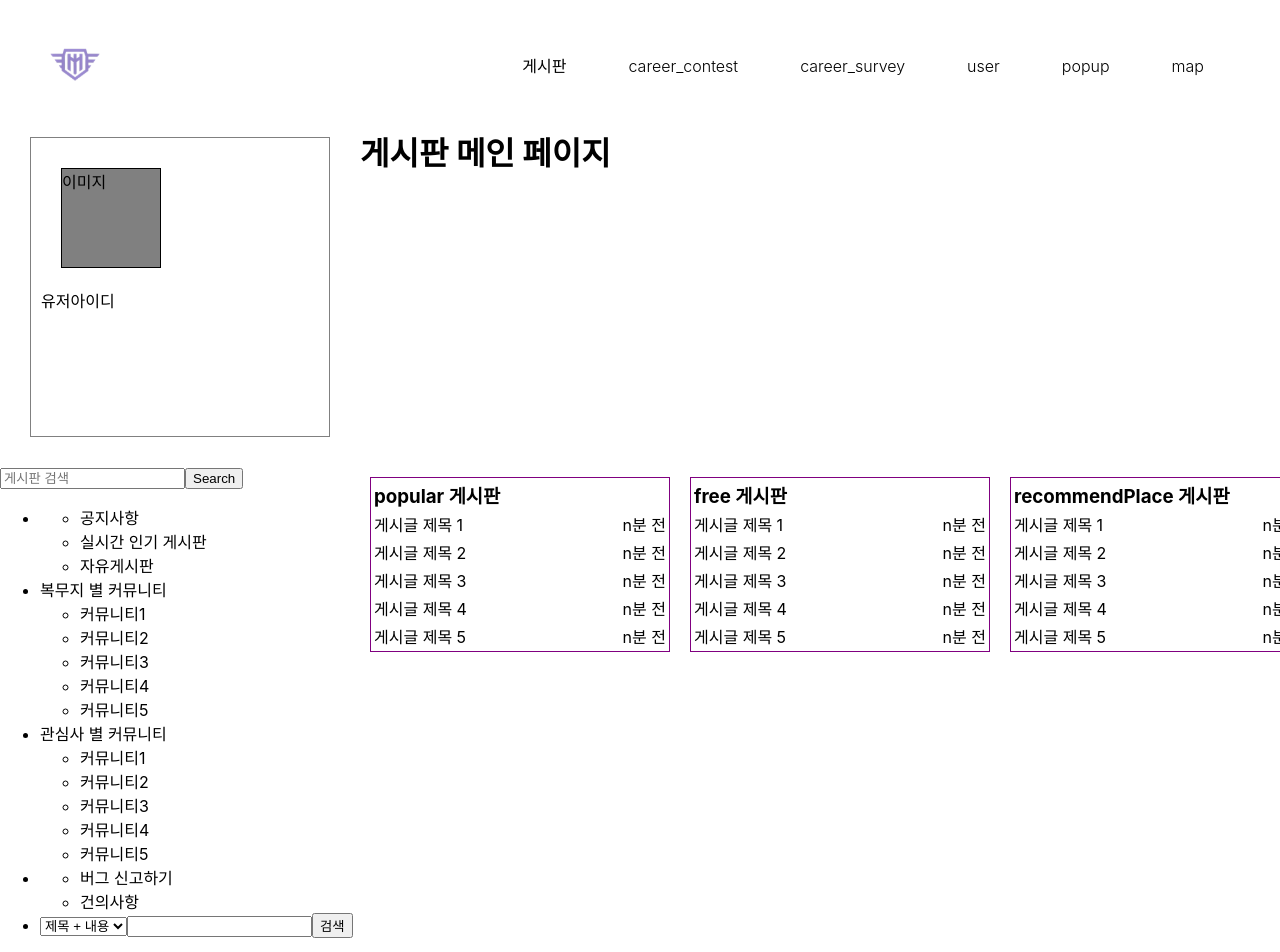
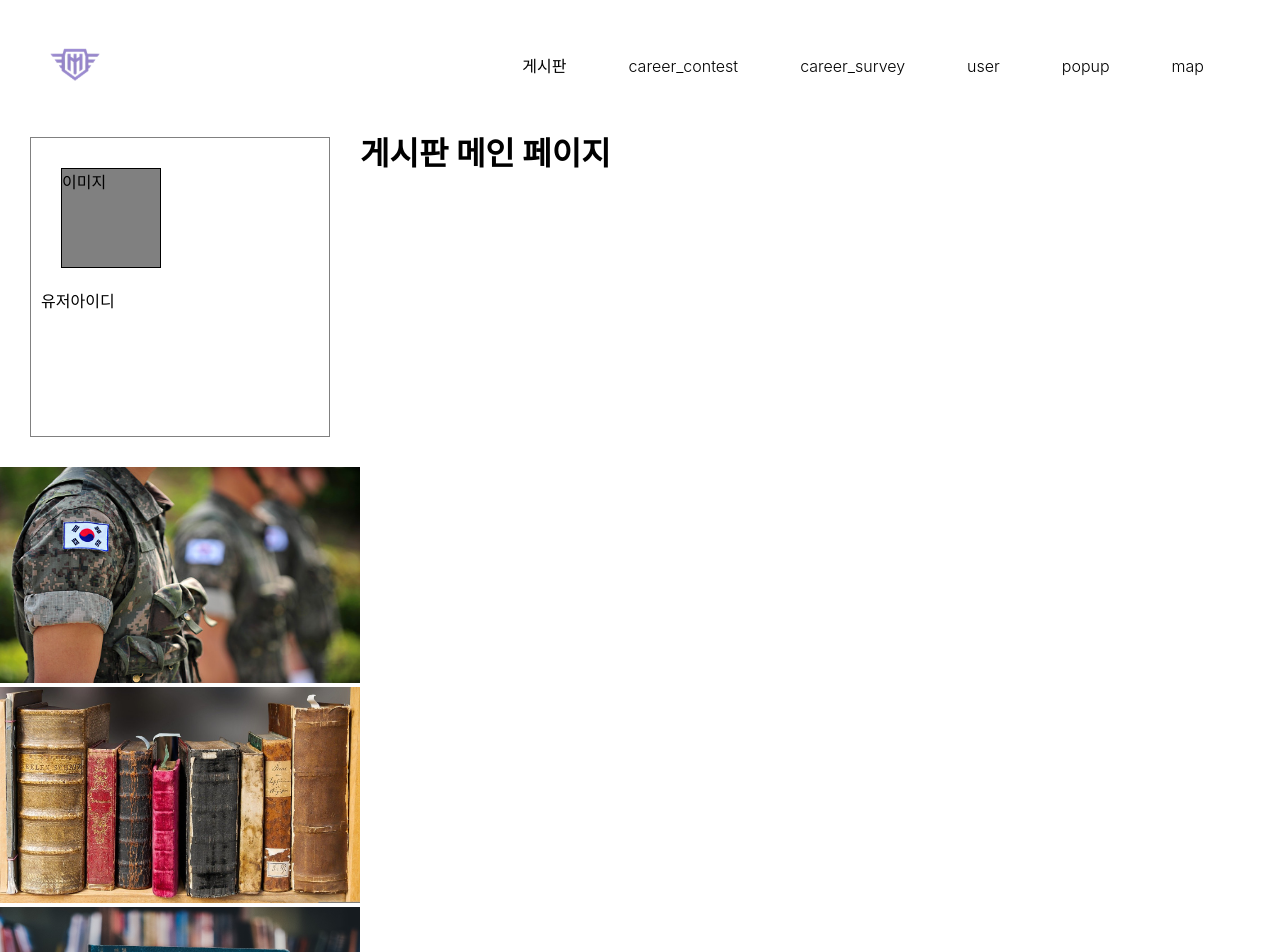
Before and after one commit to osamhack2022/WEB_MiliDream_Dreamers, a Next.js app in the folder frontend/: page /board in a window 1280 px wide. Shown: the top 952 px of the page. Built offline with nearby package versions, Linux system fonts and the light colour scheme.

Commit message:
Feat : repeat img component in BoardCenter
- 컴포넌트 반복 기능 구현.

Related to :
Frontend-board : /board/index.js (게시판 메인 페이지) #18

```diff
--- a/frontend/components/board/BoardCenter.js
+++ b/frontend/components/board/BoardCenter.js
@@ -1,8 +1,19 @@
 //게시판 위, 중앙에 사진 및 제목 등
+import Image from "next/image";
 
 export default function BoardCenter() {
-    return (
-        <div>
-        </div>
-    )
+  const imageList = ["army1_503.jpg", "book_1280.jpg", "books_1280.jpg", "gwanghwamun_1280.jpg", "korea_1280.jpg"];
+  const imageComponentList = imageList.map((name) => <Image
+    key={name}
+    alt={`board center picture ${name}`}
+    src={`/board-center/${name}`}
+    width="500px" height="300px"
+    placeholder="Loading..."/>);
+  console.log(imageComponentList);
+
+  return (
+    <div>
+      {imageComponentList}
+    </div>
+  )
 }
--- a/frontend/pages/board/index.js
+++ b/frontend/pages/board/index.js
@@ -32,17 +32,17 @@ export default function board() {
           .container {
             display:  grid;
             grid-template-areas:
-              "userInfo header header "
-              "userInfo banner banner "
-              "navBar   miniB   miniB "
-              "navBar   miniB   miniB "
-              "navBar     .       .   "
+              "userInfo header header"
+              "userInfo banner banner"
+              "navBar   miniB  miniB"
+              "navBar   miniB  miniB"
+              "navBar   .      .    "
               "footer   footer  footer";
           }
           .userInfo { grid-area: userInfo; }
           .headerB { grid-area: header; }
+          .navBar { grid-area: navBar; }
           .banner { grid-area: banner; }
-          .navBar { grid-area: navBar; }
           .BoardMain { grid-area: miniB; }
           .footer { grid-area: footer; }
         `}</style>
```
